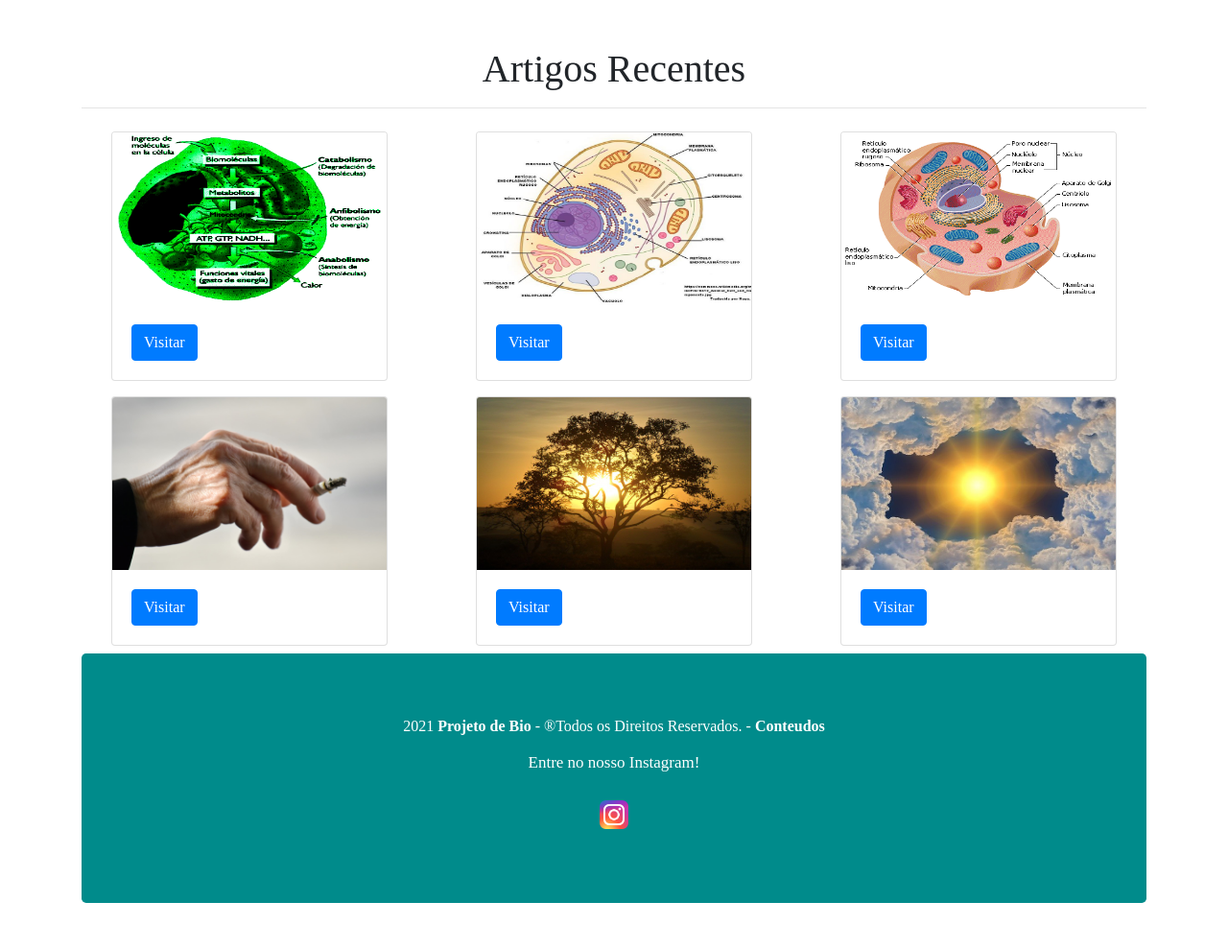
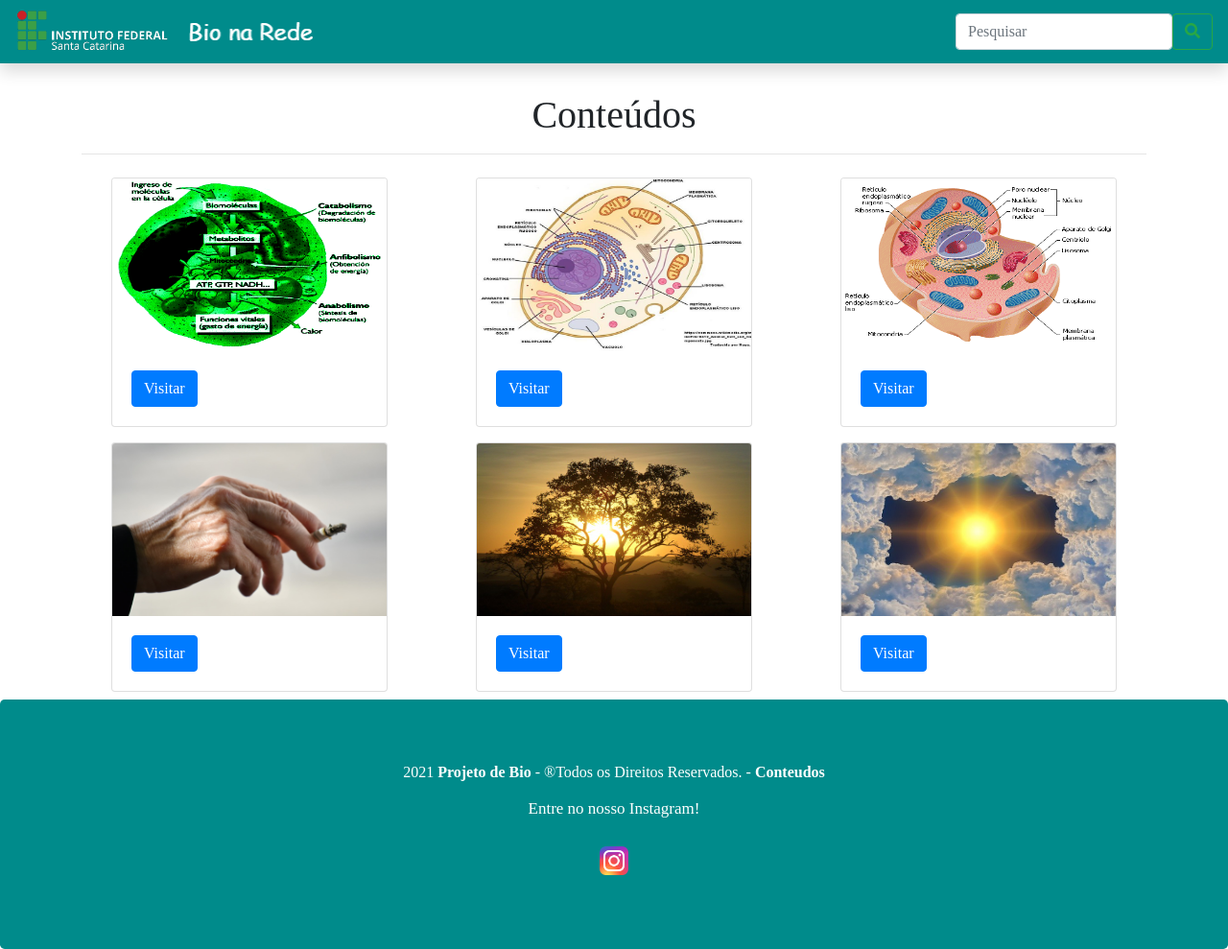
Before and after one commit to bionarede/bionarede, a Jekyll site: the page built from pages/conteudos.html, in a window 1280 px wide and 989 px high. Shown: the whole window at 96% size. Built offline with Jekyll 4.4.1, drawn with Linux system fonts in a browser that asks for light colours; nearby versions of some CDN libraries; library files that are not in the unit come from our copies.

Commit message:
rafamoreira

```diff
--- a/_includes/artigos.html
+++ b/_includes/artigos.html
@@ -1,5 +1,28 @@
+<nav class="navbar navbar-expand-sm fixed-top shadow" style="background-color: #008B8B">
+       <img src="/assets/img/lifbg.png" class="image-fluid" alt="Logo" width="161" height="50" href="{{ index }}">
+       <a href="index.html"><img src="/assets/img/bnr.png" class="image-fluid" width="140" height="30" hspace="15"></a>
+        <button class="navbar-toggler" type="button" data-toggle="collapse" data-target="#expansivo"
+           aria-controls="#expansivo" aria-expanded="false" aria-label="Alterna Navegação"><span
+               class="navbar-toggler-icon"></span></button>
+           <div class="collapse navbar-collapse" id="navbarSupportedContent">
+               <ul class="navbar-nav ml-auto mb-2 mb-lg-0">
+                   <li class="nav-item">
+
+               </li>
+           </ul>
+           <form class="d-flex">
+               <input class="form-control me-2" type="search" placeholder="Pesquisar" aria-label="Search">
+               <button class="btn btn-outline-success" type="submit"><i class="fas fa-search"></i></button>
+           </form>
+       </div>
+       </div>
+   </nav>
+
+   <br>
+
 <div class="container artigos mt-5">
-    <h1 class="text-center">Artigos Recentes</h1>
+   <br>
+   <h1 class="text-center">Conteúdos</h1>
    <hr>
 
    <div class="row">
@@ -13,3 +36,4 @@
        {% endfor %}
 
        </div>
+   </div>
--- a/_includes/footer.html
+++ b/_includes/footer.html
@@ -1,4 +1,4 @@
 <footer class="jumbotron jumbotroin-fluid mb-0"  style="background-color: #008B8B">
 			<p class="text-center">2021 <a href="#" style=color:#fff><strong>Projeto de Bio</strong></a> - &reg;Todos os Direitos Reservados. - <a href="conteudos.html" style=color:#fff><strong>Conteudos</strong></a></p>
-            <h1 class="text-center"><p style=font-size:17px class="text-center">Entre no nosso Instagram!</p><a href="https://www.instagram.com/bio_na_rede"><img src="/assets/img/insta.png" width="30" height="30"></a></h1>
+            <h1 class="text-center"><p style=font-size:17px class="text-center">Entre no nosso Instagram!</p><a href="https://www.instagram.com/bio_na_rede" target="_blank"><img src="/assets/img/insta.png" width="30" height="30"></a></h1>
         </footer>
--- a/_includes/header-post.html
+++ b/_includes/header-post.html
@@ -28,4 +28,5 @@
                     </div>
                 </div>
             </div>
+        </div>
         </header>
--- a/_includes/header.html
+++ b/_includes/header.html
@@ -1,6 +1,6 @@
 <header>
-    <nav class="navbar navbar-expand-sm fixed-top shadow" style="background-color: #008B8B" <a class="navbar-brand"
-        href="#"></a>
+    <nav class="navbar navbar-expand-sm fixed-top shadow" style="background-color: #008B8B">
+
         <img src="/assets/img/lifbg.png" class="image-fluid" alt="Logo" width="161" height="50" href="{{ index }}"><img
             src="/assets/img/bnr.png" class="image-fluid" width="140" height="30" hspace="15"></a>
         <button class="navbar-toggler" type="button" data-toggle="collapse" data-target="#expansivo"
```
Lines whose indentation alone changed are shown as unchanged.
